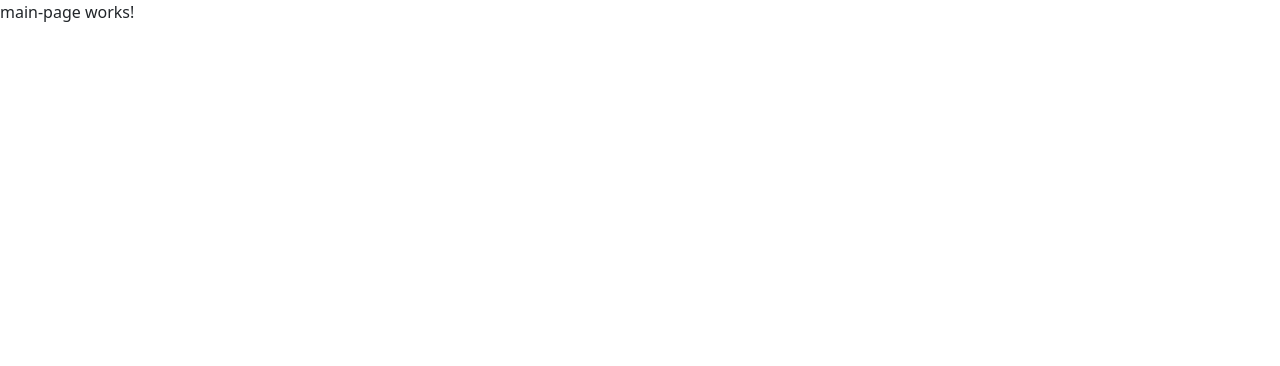
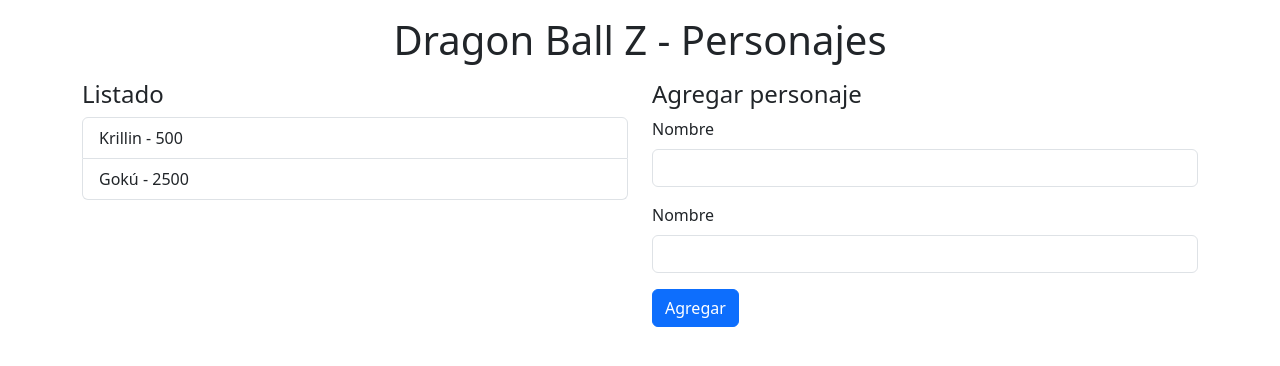
Before and after one commit to magadiflo/bases-app, an Angular app: page / in a window 1280 px wide. Shown: the top 366 px of the page. Built offline with nearby package versions, Linux system fonts and the light colour scheme.

Commit message:
Diseño de la pantalla a trabajar

```diff
--- a/src/app/dbz/pages/main-page/main-page.component.html
+++ b/src/app/dbz/pages/main-page/main-page.component.html
@@ -1 +1,30 @@
-<p>main-page works!</p>
+<div class="container">
+  <h1 class="text-center my-3">Dragon Ball Z - Personajes</h1>
+  <div class="row">
+    <div class="col">
+      <h4>Listado</h4>
+      <ul class="list-group">
+        <li class="list-group-item">
+          Krillin - 500
+        </li>
+        <li class="list-group-item">
+          Gokú - 2500
+        </li>
+      </ul>
+    </div>
+    <div class="col">
+      <form autocomplete="off">
+        <h4>Agregar personaje</h4>
+        <div class="mb-3">
+          <label for="name" class="form-label">Nombre</label>
+          <input type="text" class="form-control" id="name">
+        </div>
+        <div class="mb-3">
+          <label for="power" class="form-label">Nombre</label>
+          <input type="number" class="form-control" id="power">
+        </div>
+        <button type="submit" class="btn btn-primary">Agregar</button>
+      </form>
+    </div>
+  </div>
+</div>
```
